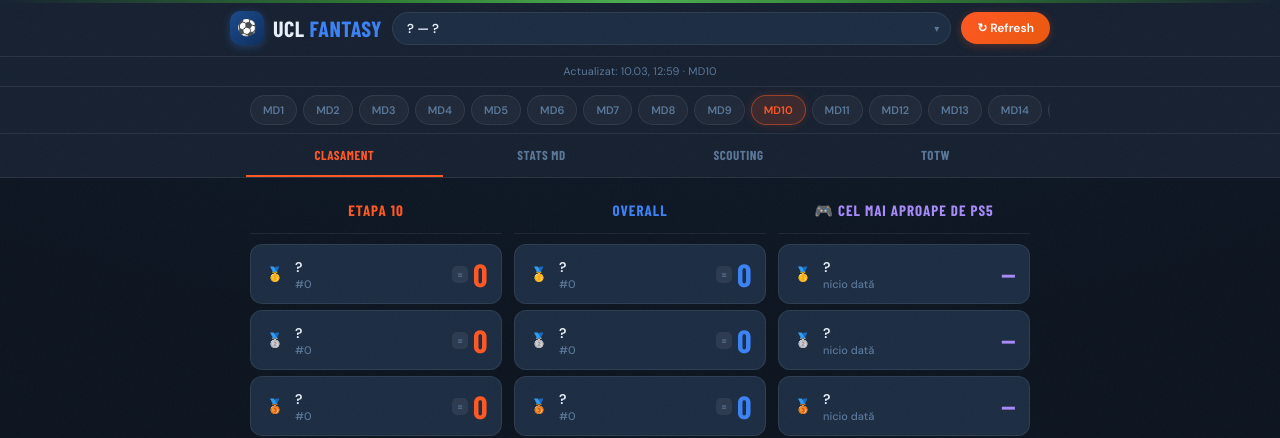
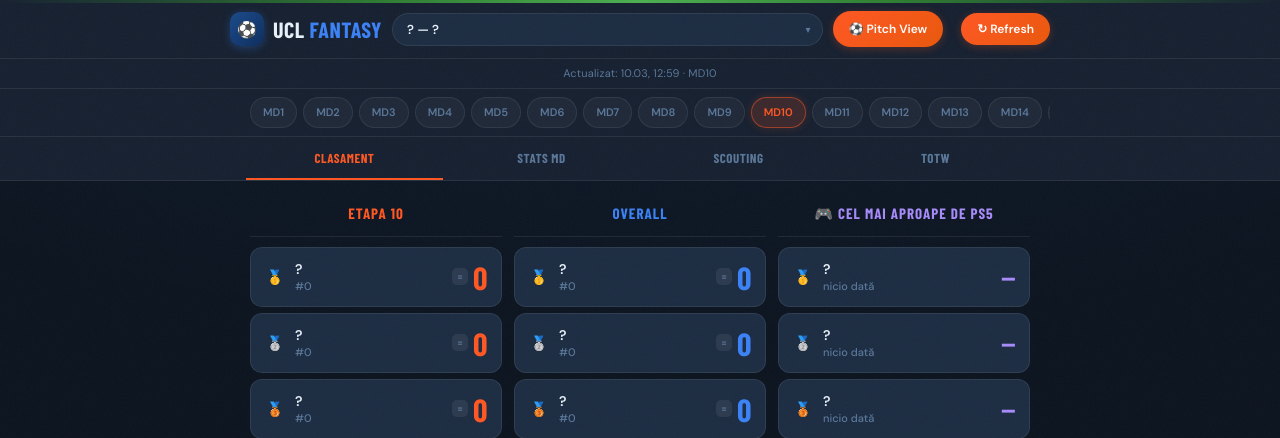
Before and after one commit to Edytzu23/UCL-Fantasy-Friends, a FastAPI app: page / in a window 1280 px wide. Shown: the top 438 px of the page. Run offline with FastAPI, Linux system fonts and the light colour scheme; data that the repository does not hold is empty; some web fonts are replaced.

Commit message:
fix: make Pitch View button always visible (add .show class)
The .hdr-btn class has display:none by default and requires .show to appear.

Co-Authored-By: Claude Opus 4.6 <noreply@anthropic.com>

```diff
--- a/templates/index.html
+++ b/templates/index.html
@@ -1086,7 +1086,7 @@ body::before{content:'';position:fixed;inset:0;opacity:.035;pointer-events:none;
     <div class="hdr-mgr">
       <select class="hdr-sel" id="mgrSel"></select>
     </div>
-    <a href="/new" class="hdr-btn" style="text-decoration:none;margin-right:8px;">⚽ Pitch View</a>
+    <a href="/new" class="hdr-btn show" style="text-decoration:none;margin-right:8px;">⚽ Pitch View</a>
 
     <button class="hdr-btn" id="refBtn" onclick="askRefresh()">↻ Refresh</button>
   </div>
```
